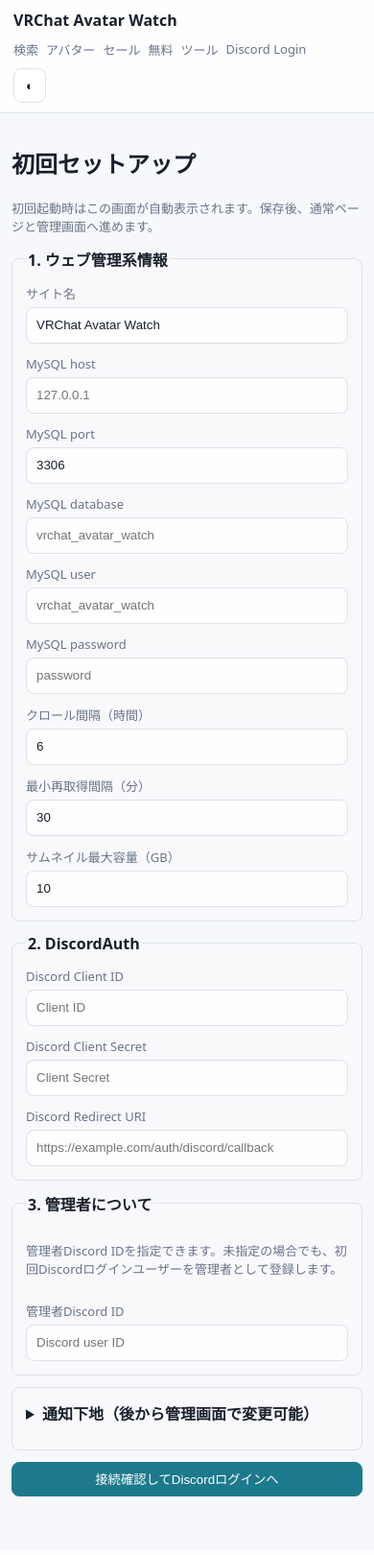
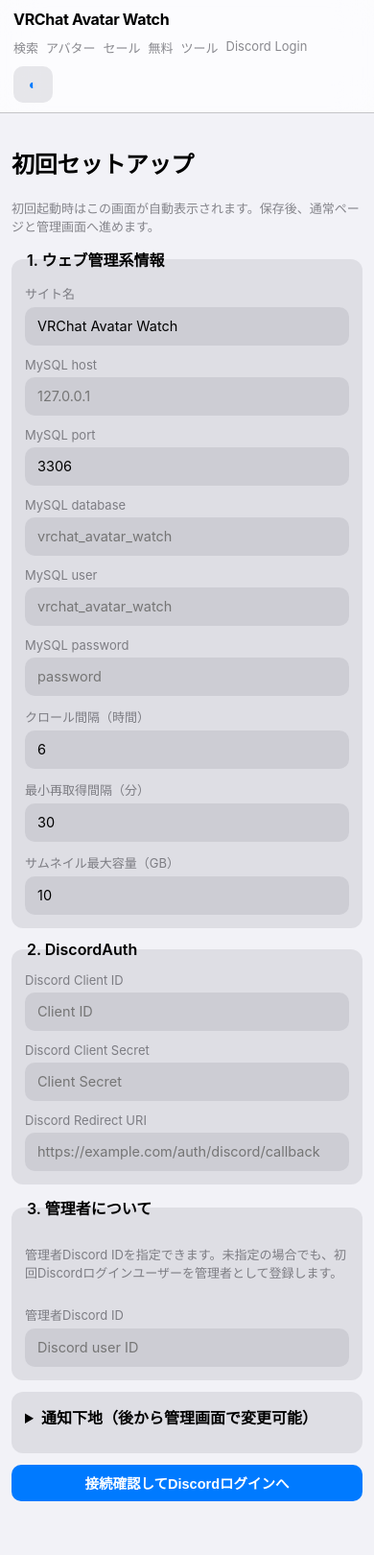
Before and after one commit to choko1229/VRChat-Avatar-Watch, a FastAPI app: page /setup in a window 390 px wide. Shown: the whole page at 96% size. Before the commit the page ends 1559 px from the top, so only its background shows below. Run offline with FastAPI, Linux system fonts and the light colour scheme; data comes from the database, SQL or seed files in the repository.

Commit message:
Restyle the whole site with an Apple Human Interface Guidelines look
Site-wide (public pages + admin), reskinning only - no template/class-name
changes, so this is a pure CSS swap:

- Color system switched to Apple's semantic system colors: systemBlue
  accent, systemRed/Green/Purple for sale/free/tool, systemGroupedBackground
  page background, opaque systemBackground card surfaces, and Apple's actual
  dark-mode palette (near-black #000/#1C1C1E) instead of the previous
  blue-gray dark theme.
- Typography: -apple-system/BlinkMacSystemFont/SF Pro Text lead the font
  stack (was system-ui first), headings dropped from black/800 weight to
  Apple's semibold/600 with slight negative tracking.
- Corner radii bumped to Apple's card/control scale (16px cards, 12px
  panels, 10px buttons/inputs vs. the previous flat 6-8px everywhere).
- Buttons/inputs redesigned as filled/tinted controls (systemFill gray for
  plain buttons and text-field backgrounds, tinted blue text, no visible
  borders) with press states (opacity + slight scale on :active), matching
  iOS/macOS controls instead of the previous bordered-box style.
- Avatar imagery (avatar cards, avatar hero, profile photo) is now fully
  circular, matching Apple's Contacts/Person-imagery convention; product
  thumbnails stay rounded-rect.
- Tables restyled toward Numbers/Finder: uppercase muted column headers, row
  hover highlight, no heavy grid borders.
- Added a visible :focus-visible ring (blue outline) site-wide for
  accessibility, and a thin custom scrollbar for extra platform polish.
- All existing responsive breakpoints/grid density from the earlier
  responsive-design pass are untouched - this only changes colors, radii,
  shadows, and typography weights.

Verified computed styles (card radius/shadow, button fill/color, header
backdrop-filter, avatar circularity, table header styling) in both light and
dark mode against the running dev server, and rendered the admin dashboard
template directly to confirm the admin surfaces pick up the same system.

```diff
--- a/app/static/css/app.css
+++ b/app/static/css/app.css
@@ -1,124 +1,198 @@
 :root {
-  --bg: #f7f8fb;
-  --surface: rgba(255, 255, 255, 0.86);
-  --text: #18202b;
-  --muted: #687487;
-  --line: #dce2ea;
-  --brand: #1d7a8c;
-  --sale: #d94343;
-  --free: #14824a;
-  --tool: #6d5bd0;
-  --shadow: 0 10px 30px rgba(34, 42, 55, 0.08);
+  /* Apple system-color palette (light) */
+  --bg: #f2f2f7;               /* systemGroupedBackground */
+  --surface: #ffffff;          /* systemBackground - opaque cards */
+  --material: rgba(255, 255, 255, 0.72); /* translucent chrome (header) */
+  --fill: rgba(120, 120, 128, 0.16);      /* systemFill - button/input fill */
+  --fill-strong: rgba(120, 120, 128, 0.24);
+  --text: #000000;             /* label */
+  --muted: rgba(60, 60, 67, 0.6);    /* secondaryLabel */
+  --muted-2: rgba(60, 60, 67, 0.3);  /* tertiaryLabel */
+  --line: rgba(60, 60, 67, 0.29);    /* separator */
+  --brand: #007aff;            /* systemBlue */
+  --brand-pressed: #0060df;
+  --sale: #ff3b30;             /* systemRed */
+  --free: #34c759;             /* systemGreen */
+  --tool: #af52de;             /* systemPurple */
+  --shadow: 0 1px 2px rgba(0, 0, 0, .04), 0 8px 24px rgba(0, 0, 0, .06);
+  --radius-lg: 16px;
+  --radius-md: 12px;
+  --radius-sm: 10px;
 }
 @media (prefers-color-scheme: dark) {
   :root[data-theme="system"] {
-    --bg: #101418;
-    --surface: rgba(24, 30, 37, 0.88);
-    --text: #e7edf4;
-    --muted: #9aa8b8;
-    --line: #2a3440;
+    --bg: #000000;
+    --surface: #1c1c1e;
+    --material: rgba(28, 28, 30, 0.72);
+    --fill: rgba(120, 120, 128, 0.24);
+    --fill-strong: rgba(120, 120, 128, 0.32);
+    --text: #ffffff;
+    --muted: rgba(235, 235, 245, 0.6);
+    --muted-2: rgba(235, 235, 245, 0.3);
+    --line: rgba(84, 84, 88, 0.6);
+    --brand: #0a84ff;
+    --brand-pressed: #409cff;
+    --sale: #ff453a;
+    --free: #30d158;
+    --tool: #bf5af2;
     --shadow: none;
   }
 }
 [data-theme="dark"] {
-  --bg: #101418;
-  --surface: rgba(24, 30, 37, 0.88);
-  --text: #e7edf4;
-  --muted: #9aa8b8;
-  --line: #2a3440;
+  --bg: #000000;
+  --surface: #1c1c1e;
+  --material: rgba(28, 28, 30, 0.72);
+  --fill: rgba(120, 120, 128, 0.24);
+  --fill-strong: rgba(120, 120, 128, 0.32);
+  --text: #ffffff;
+  --muted: rgba(235, 235, 245, 0.6);
+  --muted-2: rgba(235, 235, 245, 0.3);
+  --line: rgba(84, 84, 88, 0.6);
+  --brand: #0a84ff;
+  --brand-pressed: #409cff;
+  --sale: #ff453a;
+  --free: #30d158;
+  --tool: #bf5af2;
   --shadow: none;
 }
 * { box-sizing: border-box; }
-body { margin: 0; background: var(--bg); color: var(--text); font-family: system-ui, -apple-system, "Segoe UI", sans-serif; }
+body {
+  margin: 0;
+  background: var(--bg);
+  color: var(--text);
+  font-family: -apple-system, BlinkMacSystemFont, "SF Pro Text", system-ui, "Segoe UI", sans-serif;
+  -webkit-font-smoothing: antialiased;
+}
 a { color: inherit; text-decoration: none; }
-.site-header { position: sticky; top: 0; z-index: 10; display: flex; align-items: center; gap: 20px; padding: 14px clamp(16px, 4vw, 40px); background: var(--surface); backdrop-filter: blur(14px); border-bottom: 1px solid var(--line); }
-.brand { font-weight: 800; font-size: 18px; margin-right: auto; }
-nav { display: flex; gap: 14px; flex-wrap: wrap; color: var(--muted); }
-.icon-button, .button, button { min-height: 36px; border: 1px solid var(--line); background: var(--surface); color: var(--text); border-radius: 8px; padding: 7px 12px; cursor: pointer; }
-.button.primary, button.primary { background: var(--brand); color: #fff; border-color: var(--brand); }
-.button.danger, button.danger { color: #fff; background: var(--sale); border-color: var(--sale); }
-button:disabled { cursor: not-allowed; opacity: .55; }
+h1, h2, h3 { letter-spacing: -0.01em; font-weight: 600; }
+::-webkit-scrollbar { width: 12px; height: 12px; }
+::-webkit-scrollbar-track { background: transparent; }
+::-webkit-scrollbar-thumb { background: var(--fill-strong); border-radius: 999px; border: 3px solid transparent; background-clip: padding-box; }
+a:focus-visible, button:focus-visible, input:focus-visible, select:focus-visible, textarea:focus-visible, [tabindex]:focus-visible {
+  outline: 2px solid var(--brand);
+  outline-offset: 2px;
+  border-radius: 4px;
+}
+
+.site-header { position: sticky; top: 0; z-index: 10; display: flex; align-items: center; gap: 20px; padding: 14px clamp(16px, 4vw, 40px); background: var(--material); backdrop-filter: saturate(180%) blur(20px); -webkit-backdrop-filter: saturate(180%) blur(20px); border-bottom: 1px solid var(--line); }
+.brand { font-weight: 700; font-size: 18px; margin-right: auto; letter-spacing: -0.02em; }
+nav { display: flex; gap: 14px; flex-wrap: wrap; color: var(--muted); font-size: 15px; }
+.icon-button, .button, button {
+  min-height: 38px;
+  border: none;
+  background: var(--fill);
+  color: var(--brand);
+  border-radius: var(--radius-sm);
+  padding: 8px 16px;
+  font-size: 14.5px;
+  font-weight: 600;
+  cursor: pointer;
+  transition: opacity .15s ease, transform .08s ease;
+}
+.icon-button:hover, .button:hover, button:hover { opacity: .85; }
+.icon-button:active, .button:active, button:active { opacity: .65; transform: scale(.98); }
+.button.primary, button.primary { background: var(--brand); color: #fff; }
+.button.primary:active, button.primary:active { background: var(--brand-pressed); }
+.button.danger, button.danger { color: var(--sale); background: rgba(255, 59, 48, .12); }
+.button.danger:active, button.danger:active { background: rgba(255, 59, 48, .22); }
+button:disabled { cursor: not-allowed; opacity: .35; }
 .page { padding: 20px clamp(12px, 3.5vw, 36px) 44px; }
 .section { max-width: min(1900px, 95vw); margin: 0 auto 32px; }
 .narrow { max-width: 760px; }
-h1, h2 { letter-spacing: 0; }
 .item-grid { display: grid; grid-template-columns: repeat(auto-fill, minmax(172px, 1fr)); gap: 14px; }
-.item-card { background: var(--surface); border: 1px solid var(--line); border-radius: 8px; overflow: hidden; box-shadow: var(--shadow); }
-.item-card.free-drop { outline: 2px solid var(--free); }
-.image-wrap, .detail-media { position: relative; display: block; aspect-ratio: 1 / 1; background: #dfe5ec; overflow: hidden; }
+.item-card { background: var(--surface); border: none; border-radius: var(--radius-lg); overflow: hidden; box-shadow: var(--shadow); transition: transform .15s ease, box-shadow .15s ease; }
+.item-card:hover { transform: translateY(-2px); }
+.item-card.free-drop { outline: 2px solid var(--free); outline-offset: -2px; }
+.image-wrap, .detail-media { position: relative; display: block; aspect-ratio: 1 / 1; background: var(--fill); overflow: hidden; }
 .image-wrap img, .detail-media img { width: 100%; height: 100%; object-fit: cover; display: block; }
 .no-image { display: grid; place-items: center; height: 100%; color: var(--muted); }
 .nsfw img { filter: blur(18px); transform: scale(1.05); }
-.nsfw-label { position: absolute; top: 8px; left: 8px; background: #111; color: #fff; padding: 3px 7px; border-radius: 6px; font-size: 12px; }
-.reveal { position: absolute; inset: auto 10px 10px 10px; background: rgba(255,255,255,.92); color: #111; }
-.item-body { padding: 10px; }
-.item-title { font-weight: 700; font-size: 14px; display: -webkit-box; -webkit-line-clamp: 2; -webkit-box-orient: vertical; overflow: hidden; min-height: 38px; }
+.nsfw-label { position: absolute; top: 8px; left: 8px; background: rgba(0, 0, 0, .72); color: #fff; padding: 3px 8px; border-radius: 999px; font-size: 11px; font-weight: 600; }
+.reveal { position: absolute; inset: auto 10px 10px 10px; background: var(--material); backdrop-filter: blur(12px); color: var(--text); }
+.item-body { padding: 12px; }
+.item-title { font-weight: 600; font-size: 14px; display: -webkit-box; -webkit-line-clamp: 2; -webkit-box-orient: vertical; overflow: hidden; min-height: 38px; }
 .shop, .price { color: var(--muted); margin: 5px 0; font-size: 13px; }
 .badges { display: flex; gap: 6px; flex-wrap: wrap; margin: 8px 0; }
-.badge { display: inline-flex; align-items: center; min-height: 22px; padding: 2px 7px; border-radius: 6px; border: 1px solid var(--line); font-size: 12px; color: var(--muted); background: rgba(255,255,255,.2); }
-.badge.sale { color: #fff; background: var(--sale); border-color: var(--sale); }
-.badge.free { color: #fff; background: var(--free); border-color: var(--free); }
-.badge.tool { color: #fff; background: var(--tool); border-color: var(--tool); }
-.nsfw-badge { color: #fff; background: #222; }
-.booth-link { color: var(--brand); font-weight: 700; font-size: 13px; }
-.placeholder, .empty-state { border: 1px dashed var(--line); border-radius: 8px; padding: 24px; color: var(--muted); background: var(--surface); }
+.badge { display: inline-flex; align-items: center; min-height: 22px; padding: 3px 9px; border-radius: 999px; border: none; font-size: 11.5px; font-weight: 600; color: var(--muted); background: var(--fill); }
+.badge.sale { color: #fff; background: var(--sale); }
+.badge.free { color: #fff; background: var(--free); }
+.badge.tool { color: #fff; background: var(--tool); }
+.nsfw-badge { color: #fff; background: rgba(0, 0, 0, .72); }
+.booth-link { color: var(--brand); font-weight: 600; font-size: 13px; }
+.placeholder, .empty-state { border: none; border-radius: var(--radius-lg); padding: 24px; color: var(--muted); background: var(--fill); }
 .help-text { color: var(--muted); font-size: 13px; }
-.alert { border-radius: 8px; padding: 12px 14px; margin: 12px 0; border: 1px solid var(--line); }
-.alert.error { background: rgba(217, 67, 67, .12); border-color: rgba(217, 67, 67, .5); color: var(--sale); }
+.alert { border-radius: var(--radius-md); padding: 12px 14px; margin: 12px 0; border: none; background: var(--fill); }
+.alert.error { background: rgba(255, 59, 48, .12); color: var(--sale); }
 .filters, .inline-form { display: flex; gap: 10px; flex-wrap: wrap; align-items: center; margin: 0 0 18px; }
 .inline-form.compact { margin: 12px 0 0; }
 .action-row { display: flex; gap: 10px; flex-wrap: wrap; align-items: center; margin: 14px 0 20px; }
-input, select, textarea { min-height: 38px; border: 1px solid var(--line); background: var(--surface); color: var(--text); border-radius: 8px; padding: 8px 10px; }
+input, select, textarea {
+  min-height: 40px;
+  border: 1px solid transparent;
+  background: var(--fill);
+  color: var(--text);
+  border-radius: var(--radius-sm);
+  padding: 8px 12px;
+  font-size: 14.5px;
+  font-family: inherit;
+}
+input:focus, select:focus, textarea:focus {
+  outline: none;
+  background: var(--surface);
+  border-color: var(--brand);
+  box-shadow: 0 0 0 3px rgba(10, 132, 255, .18);
+}
 .filters input[type="search"] { flex: 1 1 320px; }
 .stack-form { display: grid; gap: 12px; }
 .detail-layout { max-width: min(1400px, 96vw); margin: auto; display: grid; grid-template-columns: minmax(260px, 420px) 1fr; gap: 28px; align-items: start; }
-.detail-body { background: var(--surface); border: 1px solid var(--line); border-radius: 8px; padding: 22px; }
+.detail-body { background: var(--surface); border: none; border-radius: var(--radius-lg); padding: 22px; box-shadow: var(--shadow); }
 .description { white-space: pre-wrap; line-height: 1.7; }
-.history-bars { height: 150px; display: flex; gap: 5px; align-items: end; border: 1px solid var(--line); border-radius: 8px; padding: 10px; }
+.history-bars { height: 150px; display: flex; gap: 5px; align-items: end; border: none; border-radius: var(--radius-md); padding: 10px; background: var(--fill); }
 .history-bars span { width: 16px; min-height: 6px; background: var(--brand); border-radius: 4px 4px 0 0; }
-.avatar-hero { max-width: min(1900px, 95vw); margin: 0 auto 28px; display: flex; gap: 22px; align-items: center; background: var(--surface); border: 1px solid var(--line); border-radius: 8px; padding: 18px; }
-.avatar-hero img { width: 140px; height: 140px; object-fit: cover; border-radius: 8px; }
+.avatar-hero { max-width: min(1900px, 95vw); margin: 0 auto 28px; display: flex; gap: 22px; align-items: center; background: var(--surface); border: none; border-radius: var(--radius-lg); padding: 18px; box-shadow: var(--shadow); }
+.avatar-hero img { width: 140px; height: 140px; object-fit: cover; border-radius: 50%; }
 .avatar-grid { display: grid; grid-template-columns: repeat(auto-fill, minmax(196px, 1fr)); gap: 12px; }
-.avatar-card { min-height: 100px; display: grid; grid-template-columns: 72px 1fr; gap: 10px; align-items: center; border: 1px solid var(--line); border-radius: 8px; padding: 9px; background: var(--surface); box-shadow: var(--shadow); }
-.avatar-card img, .avatar-card .no-image { width: 72px; height: 72px; border-radius: 8px; object-fit: cover; background: #dfe5ec; }
-.avatar-card h2 { margin: 0 0 5px; font-size: 16px; }
+.avatar-card { min-height: 100px; display: grid; grid-template-columns: 72px 1fr; gap: 10px; align-items: center; border: none; border-radius: var(--radius-lg); padding: 9px; background: var(--surface); box-shadow: var(--shadow); transition: transform .15s ease; }
+.avatar-card:hover { transform: translateY(-2px); }
+.avatar-card img, .avatar-card .no-image { width: 72px; height: 72px; border-radius: 50%; object-fit: cover; background: var(--fill); }
+.avatar-card h2 { margin: 0 0 5px; font-size: 16px; font-weight: 600; }
 .avatar-card p { margin: 0 0 8px; color: var(--muted); overflow-wrap: anywhere; }
 .profile { display: flex; gap: 18px; align-items: center; }
 .profile img { width: 96px; height: 96px; border-radius: 50%; }
 .watch-list { display: grid; gap: 8px; margin: 10px 0 22px; }
-.watch-row { display: grid; gap: 3px; border: 1px solid var(--line); border-radius: 8px; padding: 10px 12px; background: var(--surface); }
+.watch-row { display: grid; gap: 3px; border: none; border-radius: var(--radius-md); padding: 10px 12px; background: var(--surface); box-shadow: var(--shadow); }
 .watch-row small, .watch-row span { color: var(--muted); }
 .admin-layout { display: grid; grid-template-columns: 188px 1fr; gap: 18px; max-width: min(1900px, 97vw); margin: auto; align-items: start; }
-.admin-nav { display: grid; align-content: start; gap: 4px; background: var(--surface); border: 1px solid var(--line); border-radius: 8px; padding: 10px; position: sticky; top: 70px; font-size: 13px; }
-.admin-nav a { padding: 7px 9px; border-radius: 6px; color: var(--muted); }
-.admin-nav a:hover { background: rgba(29,122,140,.12); color: var(--text); }
-.admin-content { overflow-x: auto; background: var(--surface); border: 1px solid var(--line); border-radius: 8px; padding: 16px; font-size: 13.5px; }
+.admin-nav { display: grid; align-content: start; gap: 2px; background: var(--surface); border: none; border-radius: var(--radius-md); padding: 8px; position: sticky; top: 70px; font-size: 13px; box-shadow: var(--shadow); }
+.admin-nav a { padding: 7px 10px; border-radius: var(--radius-sm); color: var(--muted); font-weight: 500; }
+.admin-nav a:hover { background: var(--fill); color: var(--text); }
+.admin-content { overflow-x: auto; background: var(--surface); border: none; border-radius: var(--radius-md); padding: 16px; font-size: 13.5px; box-shadow: var(--shadow); }
 .admin-content h1 { font-size: 20px; margin: 0 0 14px; }
 .admin-content h2 { font-size: 16px; }
-.admin-panel { border: 1px solid var(--line); border-radius: 8px; padding: 12px; margin: 0 0 18px; }
+.admin-panel { border: none; background: var(--fill); border-radius: var(--radius-md); padding: 12px; margin: 0 0 18px; }
 .admin-form-grid { display: grid; grid-template-columns: repeat(3, minmax(200px, 1fr)); gap: 10px; margin: 12px 0; }
 .admin-form-grid label { display: grid; gap: 5px; color: var(--muted); font-size: 13px; }
 .admin-form-grid label.full { grid-column: 1 / -1; }
 .admin-form-grid textarea { width: 100%; resize: vertical; }
 .stack-form label { display: grid; gap: 5px; color: var(--muted); font-size: 13px; }
 .stack-form textarea { resize: vertical; }
-.setup-section { display: grid; gap: 12px; border: 1px solid var(--line); border-radius: 8px; padding: 14px; margin: 0; background: rgba(255,255,255,.18); }
-.setup-section legend, .setup-section summary { font-weight: 800; color: var(--text); }
+.setup-section { display: grid; gap: 12px; border: none; border-radius: var(--radius-md); padding: 14px; margin: 0; background: var(--fill); }
+.setup-section legend, .setup-section summary { font-weight: 600; color: var(--text); }
 .metric-grid { display: grid; grid-template-columns: repeat(auto-fit, minmax(110px, 1fr)); gap: 10px; }
-.metric-grid div { border: 1px solid var(--line); border-radius: 8px; padding: 12px; display: grid; }
-.metric-grid strong { font-size: 26px; }
+.metric-grid div { border: none; border-radius: var(--radius-md); padding: 12px; display: grid; background: var(--surface); box-shadow: var(--shadow); }
+.metric-grid strong { font-size: 26px; font-weight: 600; }
 .status-grid { display: grid; grid-template-columns: repeat(auto-fit, minmax(220px, 1fr)); gap: 8px; }
-.status-card { border: 1px solid var(--line); border-radius: 8px; padding: 9px 11px; display: grid; gap: 5px; background: var(--surface); }
-.status-card.running { border-color: var(--brand); box-shadow: inset 3px 0 0 var(--brand); }
+.status-card { border: none; border-radius: var(--radius-md); padding: 9px 11px; display: grid; gap: 5px; background: var(--surface); box-shadow: var(--shadow); }
+.status-card.running { box-shadow: var(--shadow), inset 3px 0 0 var(--brand); }
 .status-card.queued { opacity: .8; }
 .status-card span, .status-card small { color: var(--muted); overflow-wrap: anywhere; }
 .status-card-head { display: flex; align-items: center; justify-content: space-between; gap: 8px; }
-.status-pill { font-size: 11px; font-weight: 700; padding: 2px 9px; border-radius: 999px; background: rgba(29, 122, 140, .15); color: var(--brand); width: fit-content; }
-.status-pill.queued { background: rgba(104, 116, 135, .18); color: var(--muted); }
+.status-pill { font-size: 11px; font-weight: 700; padding: 2px 9px; border-radius: 999px; background: rgba(0, 122, 255, .15); color: var(--brand); width: fit-content; }
+.status-pill.queued { background: var(--fill); color: var(--muted); }
 .elapsed { font-size: 12px; white-space: nowrap; }
 .status-card .target { font-weight: 600; font-size: 13px; color: var(--text); }
 .status-card .step { color: var(--text); }
-.progress-bar { position: relative; height: 4px; border-radius: 4px; background: var(--line); overflow: hidden; }
+.progress-bar { position: relative; height: 4px; border-radius: 4px; background: var(--fill); overflow: hidden; }
 .progress-bar span { position: absolute; top: 0; bottom: 0; width: 40%; border-radius: 4px; background: var(--brand); animation: crawl-progress 1.3s ease-in-out infinite; }
 @keyframes crawl-progress {
   0% { left: -40%; }
@@ -128,8 +202,10 @@ input, select, textarea { min-height: 38px; border: 1px solid var(--line); backg
   .progress-bar span { animation: none; left: 0; width: 100%; opacity: .5; }
 }
 table { width: 100%; border-collapse: collapse; min-width: 640px; }
-th, td { border-bottom: 1px solid var(--line); padding: 7px 8px; text-align: left; vertical-align: top; }
-th { color: var(--muted); font-weight: 700; }
+th, td { border-bottom: 1px solid var(--line); padding: 10px 10px; text-align: left; vertical-align: top; }
+th { color: var(--muted); font-weight: 600; font-size: 12px; text-transform: uppercase; letter-spacing: .02em; }
+tr { transition: background-color .1s ease; }
+tbody tr:hover, tr:hover { background: var(--fill); }
 .actions { display: flex; gap: 6px; flex-wrap: wrap; align-items: center; min-width: 230px; }
 .actions form { margin: 0; }
 
```
